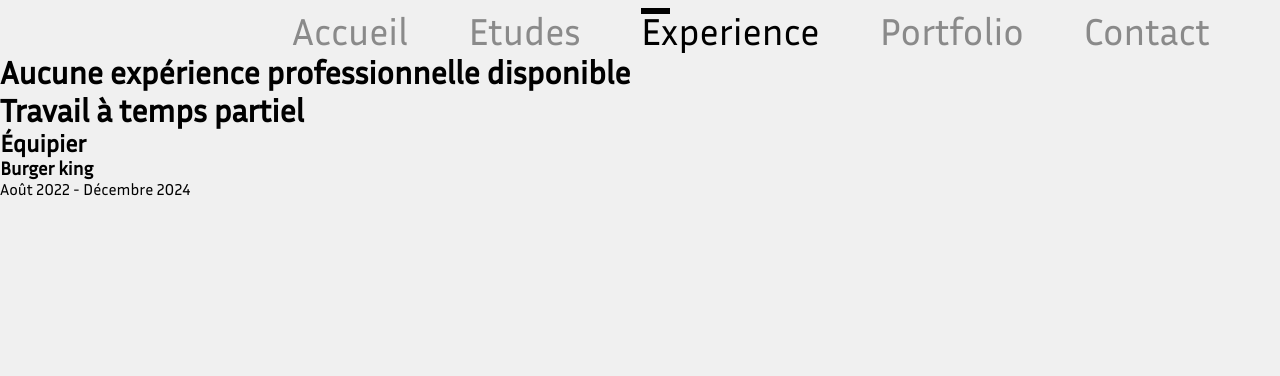
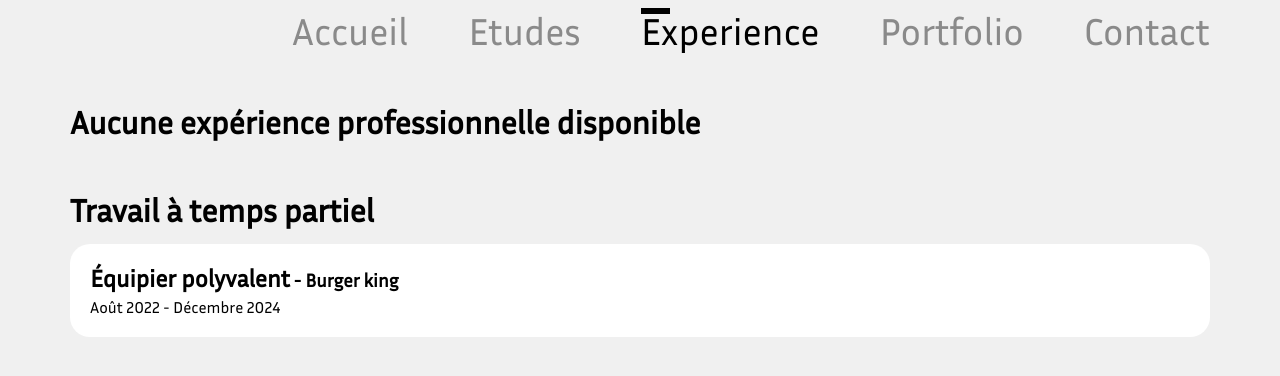
Before and after one commit to tony-nguyen1/angular_site_perso, an Angular app: page /experience in a window 1280 px wide. Shown: the top 376 px of the page. Built offline with nearby package versions, Linux system fonts and the light colour scheme.

Commit message:
little style experience

```diff
--- a/src/app/experience/experience.component.html
+++ b/src/app/experience/experience.component.html
@@ -1,9 +1,10 @@
 <h1>Aucune expérience professionnelle disponible</h1>
+
 
 <h1>Travail à temps partiel</h1>
 
 <div>
-  <h2>Équipier</h2>
+  <h2>Équipier polyvalent</h2>
   <h3>Burger king</h3>
   <p>Août 2022 - Décembre 2024</p>
 </div>
--- a/src/app/experience/experience.component.scss
+++ b/src/app/experience/experience.component.scss
@@ -0,0 +1,28 @@
+:host {
+  padding-left: var(--padding-horizontal);
+  padding-right: var(--padding-horizontal);
+}
+
+h1 {
+  margin-top: 50px;
+}
+
+div {
+  margin-top: 15px;
+  background-color: white;
+  padding: 20px;
+  border-radius: 20px;
+
+  p {
+    margin-top: 5px;
+  }
+
+  h2,
+  h3 {
+    display: inline;
+  }
+
+  h3::before {
+    content: " - ";
+  }
+}
```
